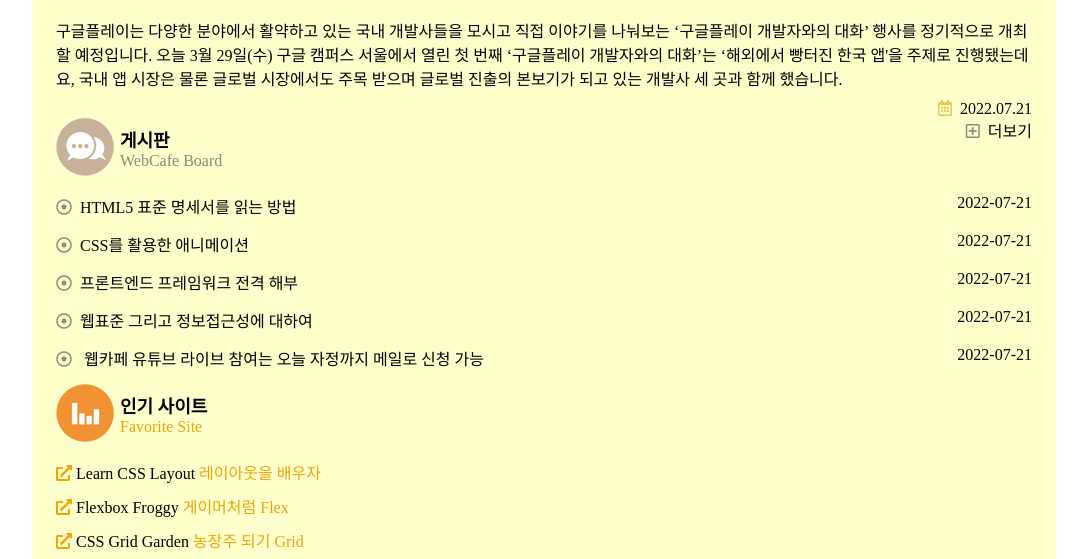
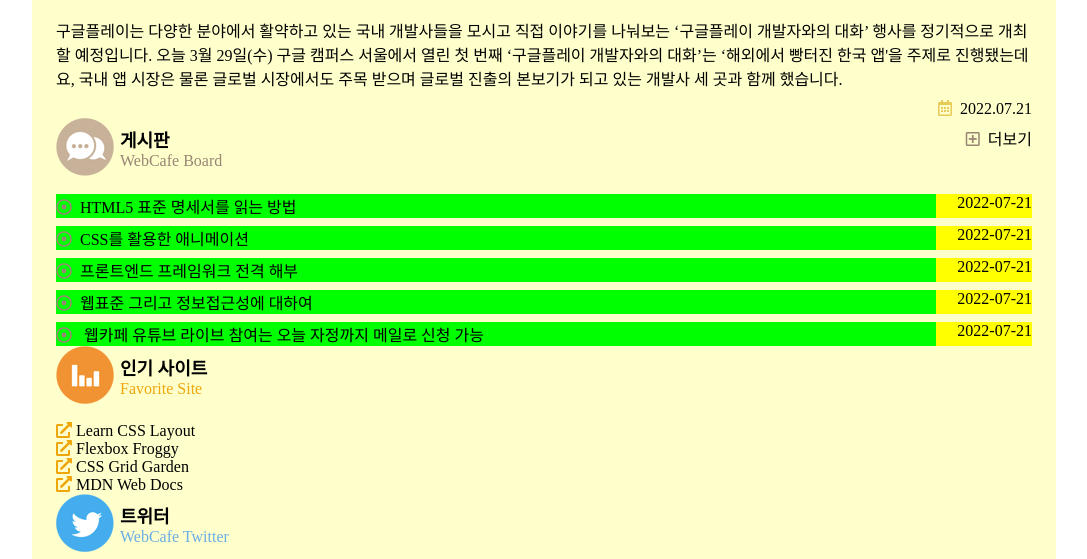
Before and after one commit to OrangeChick/zeroConnecTo, a website: page RWD/index.html in a window 1280 px wide. Shown: the part 1530-2089 px from the top of the page, without its empty margins (96-1183 px from the left). Drawn offline with Linux system fonts and the light colour scheme; grey boxes are pictures that could not be loaded; a web font is replaced by a local one.

Commit message:
게시판 디자인 완성

```diff
--- a/RWD/css/index.css
+++ b/RWD/css/index.css
@@ -240,53 +240,38 @@ input[type="search"]{
 }
 
 .board__item{
-  margin-bottom: 10px;
-  white-space: nowrap;
+  display: flex;
+  flex-flow: row nowrap;
+  background: pink;
+  margin-top: var(--spacing-xs);
 }
 
-.board__item .board__link{
-  overflow: hidden;
-  text-overflow: ellipsis;
-  display: inline-block;
-  white-space: nowrap;
-  width: 80%;
-  height: 1.5em;
+.board__link{
+  /* flex-grow: 1; */
+  width: calc(100% - 6rem);
+  background: lime;
+  white-space: nowrap; /* 개행금지 */
+  overflow: hidden; /* 겹치는 거 방지 */
+  text-overflow: ellipsis; /* 말줄임표 만들기 */
 }
 
-.board__item .board__date{
-  float: right;
+.board__date{
+  flex-grow: 1; /* 영역이 늘어나면서 정렬까지 완료! */
+  background: yellow;
+  text-align: right;
 }
 
 .board__more{
   position: absolute;
   top: 0;
   right: 0;
+  padding: var(--spacing-xs);
+  transform: translateX(var(--spacing-xs));
 }
 
+
 /* 공통 인기사이트 */
-.favorite__item{
-  margin-bottom: 10px;
-}
 
-.favorite__item:nth-child(1):after{
-  content:'레이아웃을 배우자';
-  color: var(--accent-favorite);
-}
-
-.favorite__item:nth-child(2)::after{
-  content:'게이머처럼 Flex';
-  color: var(--accent-favorite);
-}
-
-.favorite__item:nth-child(3)::after{
-  content:'농장주 되기 Grid';
-  color: var(--accent-favorite);
-}
-
-.favorite__item:nth-child(4)::after{
-  content:'최고의 웹교과서 MDN';
-  color: var(--accent-favorite);
-}
 
 
 /* 모바일 디바이스 (Mobile Device) */
```
